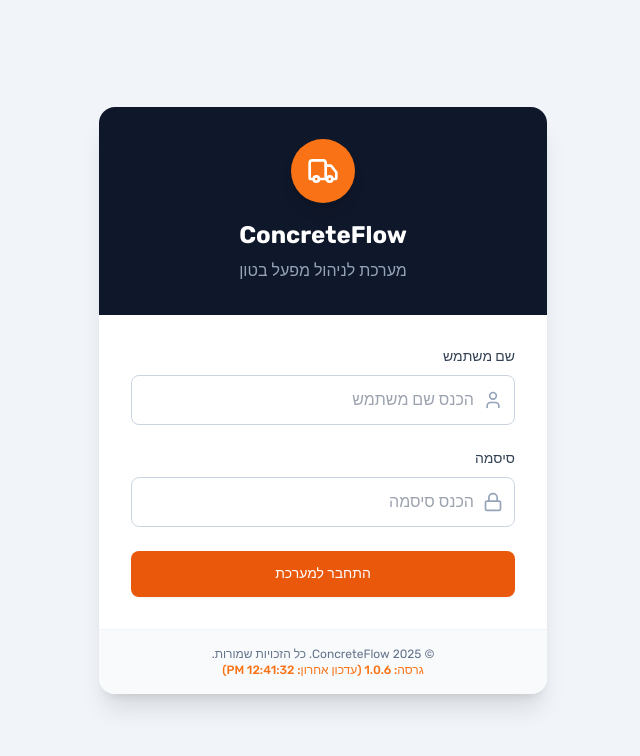
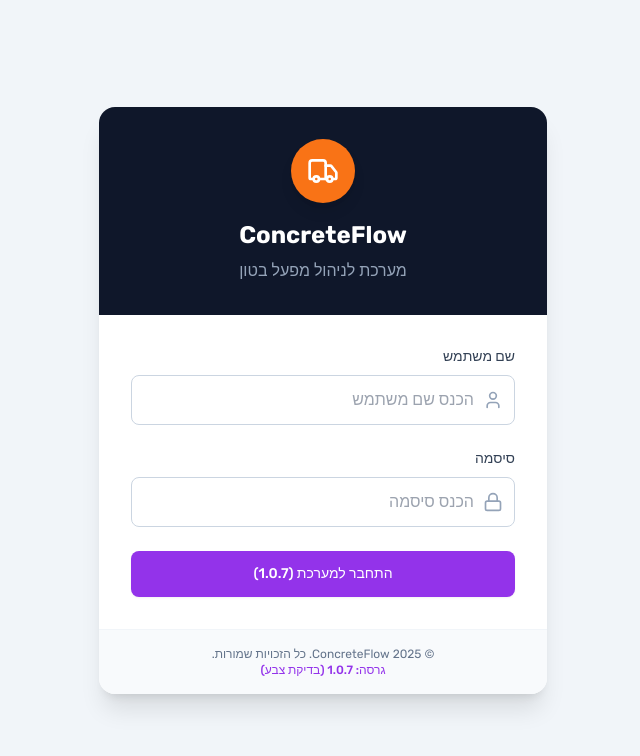
Before and after one commit to amrsaf01/concreteflow, a React (Vite) app: page / in a window 1280 px wide. Shown: the top 756 px of the page, without its empty margins (348-988 px from the left). Built offline with nearby package versions, Linux system fonts and the light colour scheme; no server answers.

Commit message:
Update login page: Purple button and version 1.0.7 for visibility check

```diff
--- a/components/LoginPage.tsx
+++ b/components/LoginPage.tsx
@@ -82,9 +82,9 @@
                         <button
                             type="submit"
                             disabled={isSubmitting}
-                            className="w-full flex justify-center py-3 px-4 border border-transparent rounded-lg shadow-sm text-sm font-medium text-white bg-orange-600 hover:bg-orange-700 focus:outline-none focus:ring-2 focus:ring-offset-2 focus:ring-orange-500 disabled:opacity-50 disabled:cursor-not-allowed transition-colors"
+                            className="w-full flex justify-center py-3 px-4 border border-transparent rounded-lg shadow-sm text-sm font-medium text-white bg-purple-600 hover:bg-purple-700 focus:outline-none focus:ring-2 focus:ring-offset-2 focus:ring-purple-500 disabled:opacity-50 disabled:cursor-not-allowed transition-colors"
                         >
-                            {isSubmitting ? 'מתחבר...' : 'התחבר למערכת'}
+                            {isSubmitting ? 'מתחבר...' : 'התחבר למערכת (1.0.7)'}
                         </button>
                     </form>
                 </div>
@@ -93,7 +93,7 @@
                 <div className="bg-slate-50 p-4 text-center text-xs text-slate-500 border-t border-slate-100">
                     &copy; {new Date().getFullYear()} ConcreteFlow. כל הזכויות שמורות.
                     <br />
-                    <span className="text-orange-500 font-medium">גרסה: 1.0.6 (עדכון אחרון: {new Date().toLocaleTimeString()})</span>
+                    <span className="text-purple-600 font-medium">גרסה: 1.0.7 (בדיקת צבע)</span>
                 </div>
             </div>
         </div>
--- a/server/db.json
+++ b/server/db.json
@@ -76,7 +76,7 @@
       "name": "Admin User",
       "role": "owner",
       "password": "admin123",
-      "lastLogin": "2025-11-24T02:32:42.942Z"
+      "lastLogin": "2025-11-24T14:13:07.604Z"
     },
     {
       "id": "U-1763942573716",
```
Also changed, not shown: verify_remote_db.js (added, +31 -0 lines).
